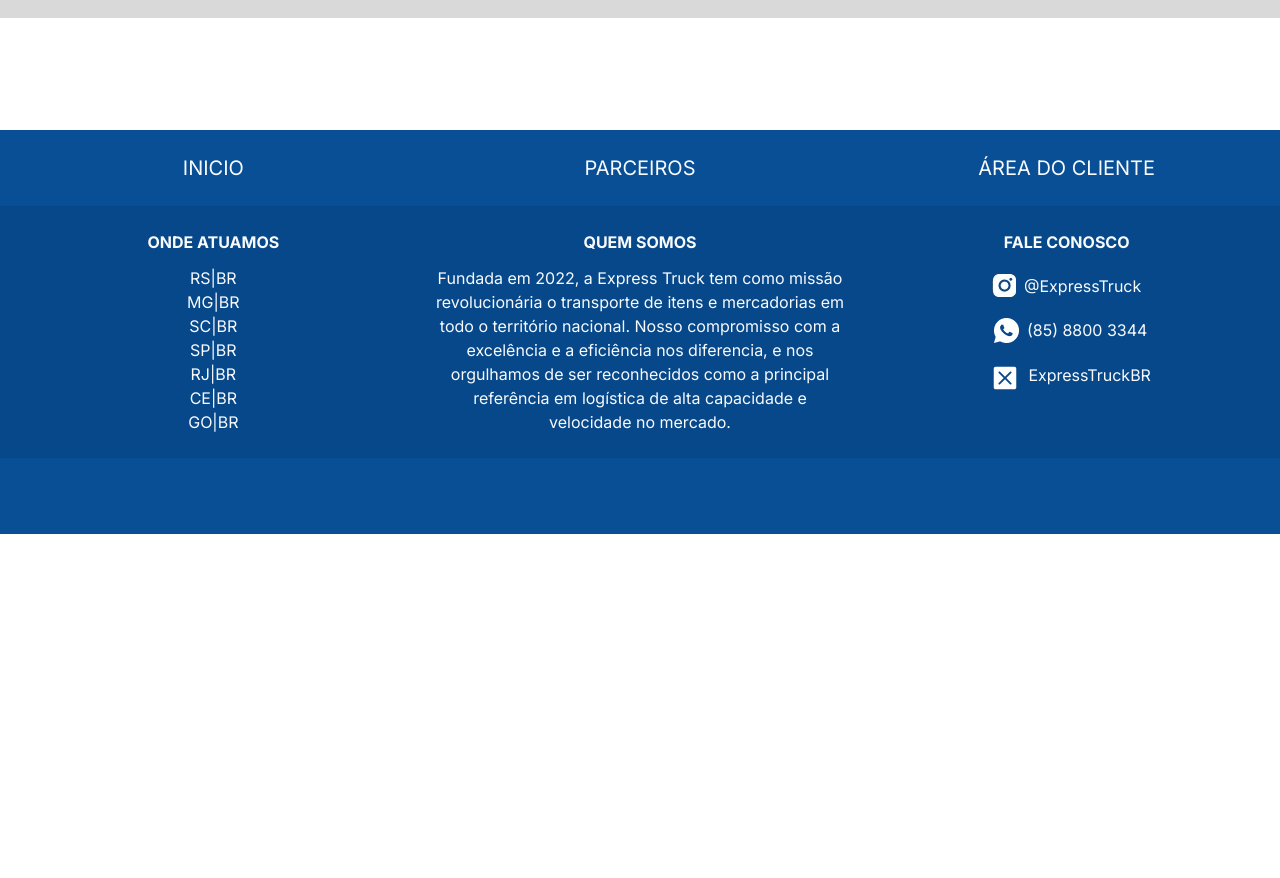
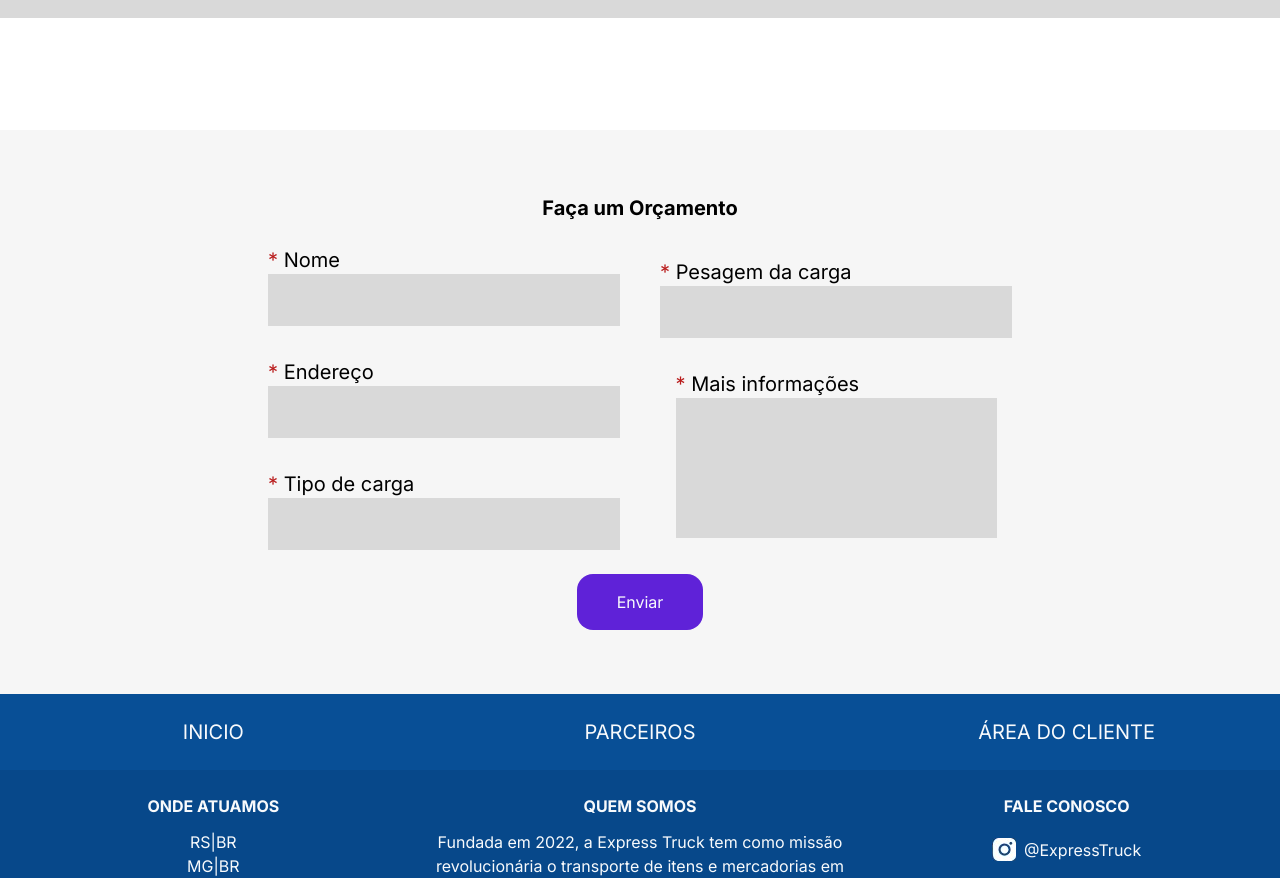
Before and after one commit to DropperDEV/express-truck, a React (Vite) app: page / in a window 1280 px wide. Shown: the part 2600-3478 px from the top of the page. Before the commit the page ends 3134 px from the top, so only its background shows below. Built offline with nearby package versions, Linux system fonts and the light colour scheme.

Commit message:
home form desktop

```diff
--- a/src/ui/Button.jsx
+++ b/src/ui/Button.jsx
@@ -1,6 +1,7 @@
+/* eslint-disable react/prop-types */
 
-export default function Button() {
+export default function Button({text}) {
   return (
-    <div>Button</div>
+    <button className="bg-violet-1000 text-slate-50 py-4 px-10 rounded-2xl">{text}</button>
   )
 }
--- a/src/ui/Home.jsx
+++ b/src/ui/Home.jsx
@@ -2,6 +2,9 @@ import Card from "./Card";
 import Banner from "./HomeComponents/Banner";
 import Slide from "./Slide";
 import Trucks from "./Trucks";
+import Square from "./HomeComponents/Square";
+import SquareIcon from "./HomeComponents/SquareIcon";
+import Button from "./Button";
 
 export default function Home() {
   return (
@@ -14,9 +17,10 @@ export default function Home() {
       </section>
       <Trucks />
       <Slide />
-      <section className="bg-gray-1000 my-28   flex w-full items-center  justify-center p-14 text-center text-stone-950">
+      <section className="my-28 flex   w-full items-center justify-center  bg-gray-1000 p-14 text-center text-stone-950">
         <div className="mx-auto grid h-fit w-fit grid-cols-1 gap-10 sm:grid-cols-2">
-          <div className=" flex h-64 w-64 flex-col items-center justify-center place-self-center bg-slate-50 p-6 2xl:h-72 2xl:w-72">
+          <Square>
+            <SquareIcon>
               <svg
                 width="80"
                 height="80"
@@ -31,10 +35,12 @@ export default function Home() {
                   />
                 </g>
               </svg>
-            <p className="font-bold uppercase ">Os mais rápidos</p>
+            </SquareIcon>
+            <p className="font-bold uppercase ">OS MAIS RÁPIDOS</p>
             <p>De todo o mercado</p>
-          </div>
-          <div className=" flex h-64 w-64 flex-col items-center justify-center place-self-center bg-slate-50 p-6 2xl:h-72 2xl:w-72">
+          </Square>
+          <Square>
+            <SquareIcon>
               <svg
                 width="80"
                 height="80"
@@ -51,10 +57,12 @@ export default function Home() {
                   fill="black"
                 />
               </svg>
+            </SquareIcon>
             <p className="font-bold uppercase ">Alta tecnologia</p>
             <p>Forte formação profissional</p>
-          </div>
-          <div className=" flex h-64 w-64 flex-col items-center justify-center place-self-center bg-slate-50 p-6 2xl:h-72 2xl:w-72">
+          </Square>
+          <Square>
+            <SquareIcon>
               <svg
                 width="86"
                 height="86"
@@ -70,10 +78,12 @@ export default function Home() {
                   strokeLinejoin="round"
                 />
               </svg>
+            </SquareIcon>
             <p className="font-bold uppercase ">DIVERSAS INTEGRAÇÕES</p>
             <p>O melhor Envio às plataformas </p>
-          </div>
-          <div className=" flex h-64 w-64 flex-col items-center justify-center place-self-center bg-slate-50 p-6 2xl:h-72 2xl:w-72">
+          </Square>
+          <Square>
+            <SquareIcon>
               <svg
                 width="80"
                 height="80"
@@ -91,11 +101,57 @@ export default function Home() {
                   fill="black"
                 />
               </svg>
+            </SquareIcon>
             <p className="font-bold uppercase ">TRANSPORTE EFICAZ</p>
             <p>Logística otimizada</p>
+          </Square>
+        </div>
+      </section>
+
+      <form
+        action=""
+        className="flex w-full flex-col items-center justify-center gap-6 bg-gray-1100 p-16"
+      >
+        <h2 className="font-bold text-xl">Faça um Orçamento </h2>
+        <div className="flex flex-row items-center justify-center gap-10">
+          <div className="  grid grid-rows-3 gap-8 ">
+            <div className="flex h-fit  w-fit  flex-col justify-center place-self-center text-xl">
+              <label htmlFor="">
+                <span className=" text-red-700">*</span> Nome
+              </label>
+              <input type="text" className="w-fit bg-gray-1000 px-8 py-3" />
+            </div>
+            <div className="flex h-fit  w-fit  flex-col justify-center place-self-center text-xl">
+              <label htmlFor="">
+                <span className=" text-red-700">*</span> Endereço
+              </label>
+              <input type="text" className="w-fit bg-gray-1000 px-8 py-3" />
+            </div>
+            <div className="flex h-fit  w-fit  flex-col justify-center place-self-center text-xl">
+              <label htmlFor="">
+                <span className=" text-red-700">*</span> Tipo de carga
+              </label>
+              <input type="text" className="w-fit bg-gray-1000 px-8 py-3" />
             </div>
           </div>
-      </section>
+          <div className=" grid  gap-8 ">
+            <div className="flex h-fit  w-fit  flex-col justify-center place-self-center text-xl">
+              <label htmlFor="">
+                <span className=" text-red-700">*</span> Pesagem da carga
+              </label>
+              <input type="text" className=" w-fit bg-gray-1000 px-8 py-3" />
+            </div>
+            <div className="flex h-fit  w-fit  flex-col justify-center place-self-center text-xl">
+              <label htmlFor="">
+                <span className=" text-red-700">*</span> Mais informações
+              </label>
+              <textarea className="bg-gray-1000 resize-none" cols="25"  rows="5"></textarea>
+            </div>
+          </div>
+        </div>
+
+        <Button text={"Enviar"} />
+      </form>
     </div>
   );
 }
--- /dev/null
+++ b/src/ui/HomeComponents/Square.jsx
@@ -0,0 +1,8 @@
+/* eslint-disable react/prop-types */
+export default function Square({ children }) {
+  return (
+    <div className=" flex h-64 w-64 flex-col items-center justify-center place-self-center bg-slate-50 p-6 2xl:h-72 2xl:w-72">
+      {children}
+    </div>
+  );
+}
--- /dev/null
+++ b/src/ui/HomeComponents/SquareIcon.jsx
@@ -0,0 +1,7 @@
+/* eslint-disable react/prop-types */
+
+export default function SquareIcon({children}) {
+  return (
+    <div>{children}</div>
+  )
+}
--- a/tailwind.config.js
+++ b/tailwind.config.js
@@ -14,6 +14,7 @@ export default {
         },
         gray:{
           1000: "#D9D9D9",
+          1100: "#F6F6F6"
         }
       },
     },
```
Lines whose indentation alone changed are shown as unchanged.
